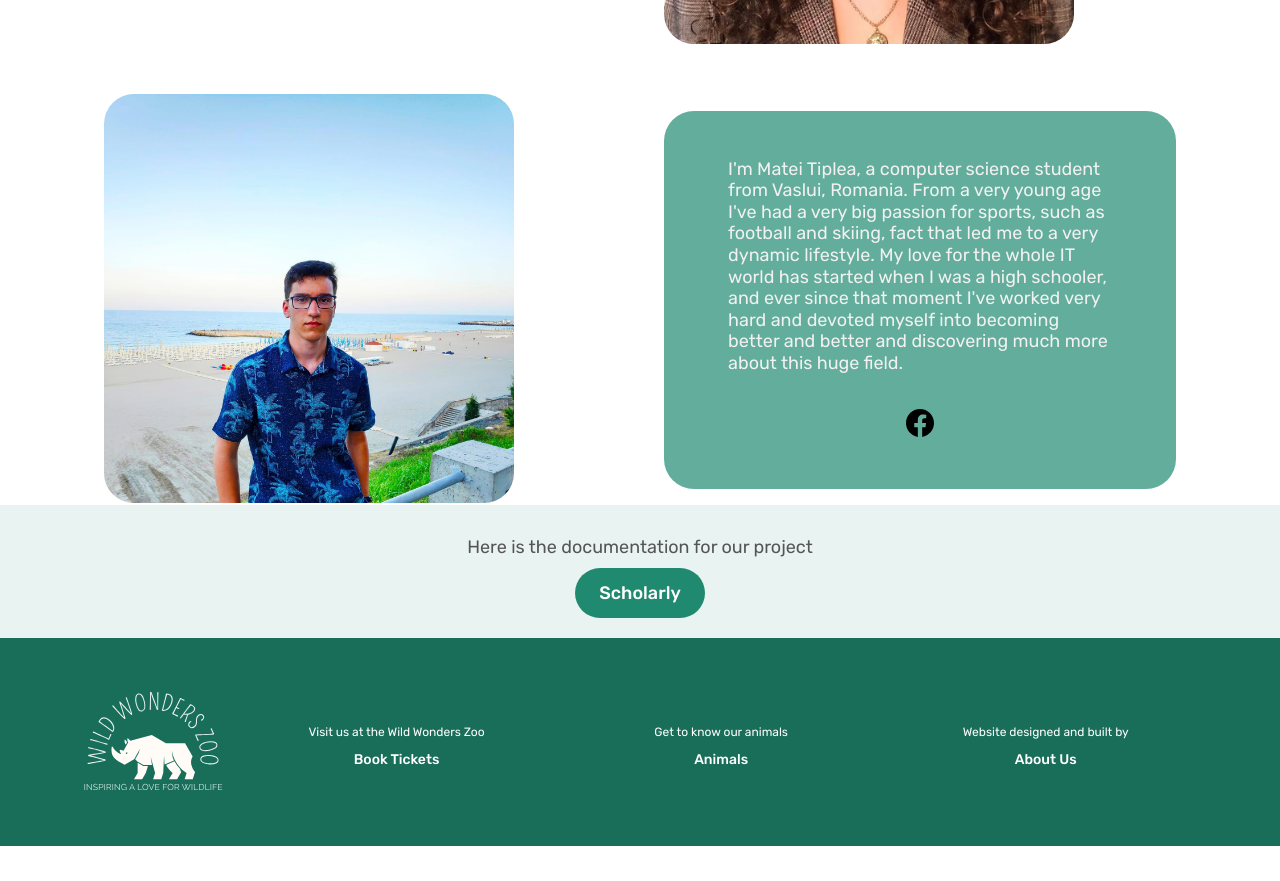
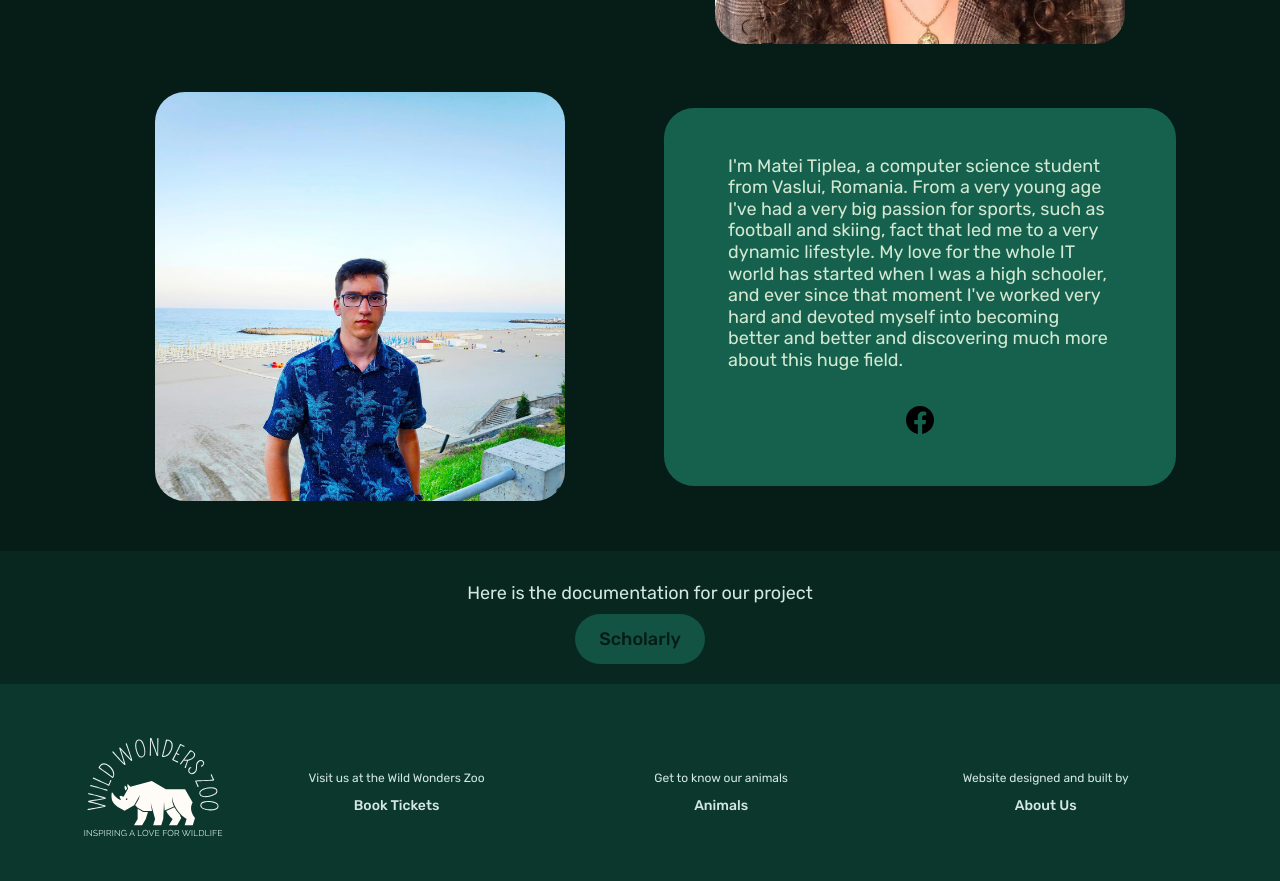
Before and after one commit to MateiTiplea/Proiect-TW, a plain HTML site: page about_us.html in a window 1280 px wide. Shown: the part 1121-2002 px from the top of the page. Before the commit the page ends 1967 px from the top, so only its background shows below. Drawn offline with Linux system fonts and the light colour scheme.

Commit message:
changed page to dark mode

```diff
--- a/about_us.html
+++ b/about_us.html
@@ -16,7 +16,7 @@
 
   <title>About Us</title>
 </head>
-<body>
+<body class="dark-mode">
     <header class="header">
         <div class="header-search">
           <a href="index.html">
--- a/css/about_us.css
+++ b/css/about_us.css
@@ -41,6 +41,7 @@ SPACING SYSTEM (px)
     --primary-color-shade: #196e5a;
     --background-accent: #e9f3f1;
     --background-color: #fff;
+    --bottom-color: #e9f3f1;
   }
 
   .dark-mode{
@@ -55,6 +56,7 @@ SPACING SYSTEM (px)
     --primary-color-shade: #104538;
     --background-accent: #0c372d;
     --background-color: #061c16;
+    --bottom-color: #08271f;
   }
 
   * {
@@ -163,6 +165,12 @@ SPACING SYSTEM (px)
     background-color: var(--contrast-color-tint);
   }
 
+  .item2-photo{
+    display: flex;
+    align-items: center;
+    justify-content: center;
+  }
+
   .item3 {
     border-radius: 30px;
     background-color: var(--primary-color-tint);
@@ -186,15 +194,6 @@ SPACING SYSTEM (px)
     background-color: var(--primary-color-shade);
   }
 
-  .bottom-section {
-    text-align: center;
-    font-size: 1.8rem;
-    padding: 2rem;
-    margin: 0px;
-    background-color: var(--background-accent);
-    color: var(--text-color);
-  }
-
   .desc-section{
     padding: 6rem 0 4.8rem 0;
   }
@@ -211,6 +210,15 @@ SPACING SYSTEM (px)
     align-items: center;
     justify-content: center;
 
+  }
+
+  .bottom-section {
+    text-align: center;
+    font-size: 1.8rem;
+    padding: 2rem;
+    margin: 5rem 0 0 0;
+    background-color: var(--bottom-color);
+    color: var(--text-color);
   }
 
   .bottom-text{
```
